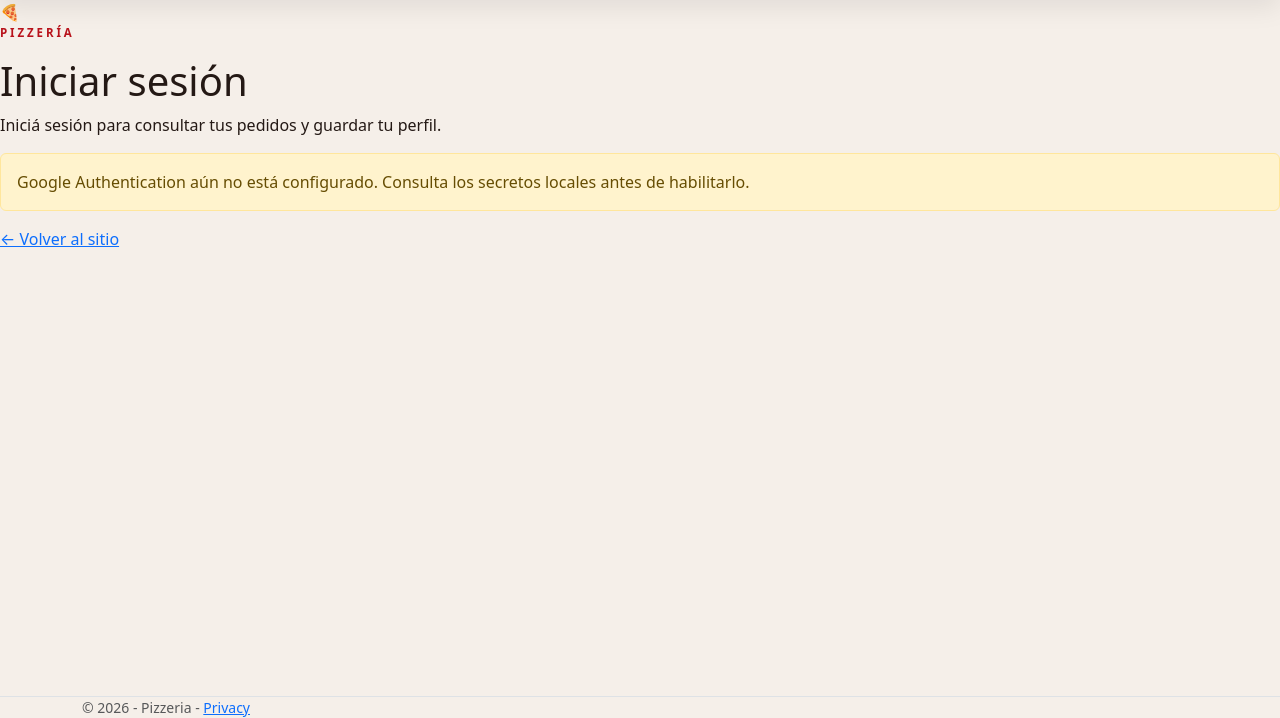
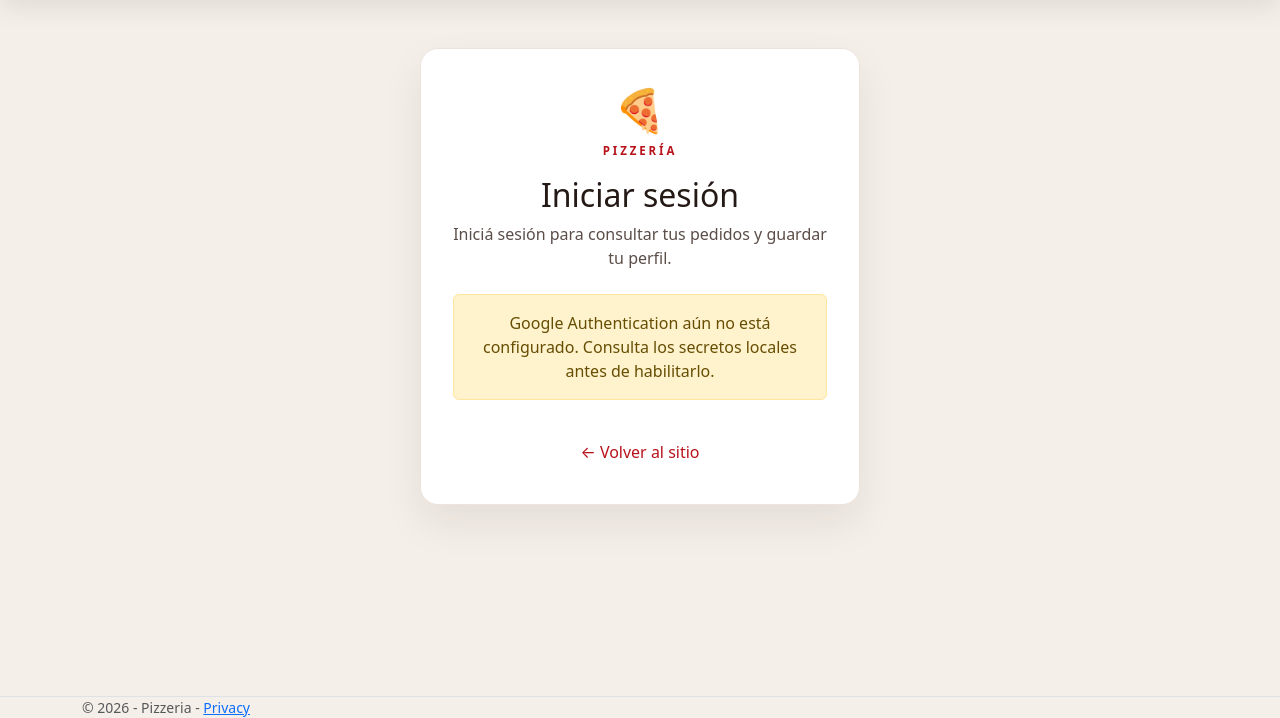
Before and after one commit to FernandezETN12/ApiwebMVC, an ASP.NET Core app: page /Account/Login in a window 1280 px wide. Shown: the part 82-800 px from the top of the page. Run offline with ASP.NET Core 8, Linux system fonts and the light colour scheme; style sheets or scripts are compiled from the project's sources; the project's own start-up code is not run, and a stand-in starts its controllers and pages; some libraries are stand-ins or nearby versions.

Commit message:
Responder 400 a JSON mal formado y agregar estilos de login y perfil
- POST /api/pedidos con JSON inválido devolvía 500; ahora 400 con el
  detalle del error.
- "Pedido no encontrado" usa el mismo formato ProblemDetails que el resto.
- Estilos para login, perfil y "Mis pedidos", que no existían en site.css.

Co-Authored-By: Claude Opus 5.5 <noreply@anthropic.com>
Claude-Session: https://claude.ai/code/session_01DfTF4k1WJYuyUdd1zQm8oh

```diff
--- a/wwwroot/css/site.css
+++ b/wwwroot/css/site.css
@@ -1212,3 +1212,124 @@ body {
         padding: 1.7rem 1.4rem;
     }
 }
+/* ---------- Login, perfil y "Mis pedidos" ---------- */
+.login-page {
+    display: flex;
+    justify-content: center;
+    padding: 3rem 1rem;
+}
+
+.login-card {
+    width: 100%;
+    max-width: 440px;
+    padding: 2.5rem 2rem;
+    background: #ffffff;
+    border: 1px solid #eee4dc;
+    border-radius: 18px;
+    box-shadow: 0 18px 40px rgba(23, 20, 18, 0.08);
+    text-align: center;
+}
+
+.login-card__brand {
+    font-size: 2.6rem;
+    line-height: 1;
+    margin-bottom: 0.75rem;
+}
+
+.login-card h1 {
+    font-size: 2rem;
+    margin-bottom: 0.5rem;
+}
+
+.login-card__text {
+    color: #5b4d48;
+    margin-bottom: 1.5rem;
+}
+
+.login-card__back {
+    display: inline-block;
+    margin-top: 1.5rem;
+    color: var(--pizzeria-red);
+    text-decoration: none;
+}
+
+.google-login-button {
+    display: inline-flex;
+    align-items: center;
+    justify-content: center;
+    gap: 0.6rem;
+    width: 100%;
+    padding: 0.7rem 1rem;
+    background: #ffffff;
+    border: 1px solid #d6cdc6;
+    border-radius: 10px;
+    font-weight: 600;
+}
+
+.google-login-button:hover {
+    background: var(--pizzeria-red-light);
+}
+
+.google-login-button__icon {
+    font-weight: 800;
+    color: #4285f4;
+}
+
+.profile-page {
+    max-width: 960px;
+    margin: 0 auto;
+    padding: 2.5rem 1rem;
+}
+
+.profile-page h1 {
+    margin-bottom: 1.5rem;
+}
+
+.profile-grid {
+    display: grid;
+    grid-template-columns: repeat(auto-fit, minmax(280px, 1fr));
+    gap: 1.5rem;
+}
+
+.profile-card {
+    padding: 1.5rem;
+    background: #ffffff;
+    border: 1px solid #eee4dc;
+    border-radius: 14px;
+    box-shadow: 0 8px 24px rgba(23, 20, 18, 0.05);
+}
+
+.profile-card h2 {
+    font-size: 1.3rem;
+    margin-bottom: 0.75rem;
+}
+
+.profile-details {
+    display: grid;
+    grid-template-columns: auto 1fr;
+    gap: 0.4rem 1rem;
+    margin: 0;
+}
+
+.profile-details dt {
+    color: #5b4d48;
+    font-weight: 600;
+}
+
+.profile-details dd {
+    margin: 0;
+}
+
+.profile-orders {
+    display: grid;
+    gap: 0.6rem;
+}
+
+.profile-order {
+    display: flex;
+    justify-content: space-between;
+    align-items: center;
+    gap: 0.75rem;
+    padding: 0.6rem 0;
+    border-bottom: 1px solid #f1e9e3;
+}
```
Also changed, not shown: Controllers/PedidosController.cs (+23 -3 lines).
